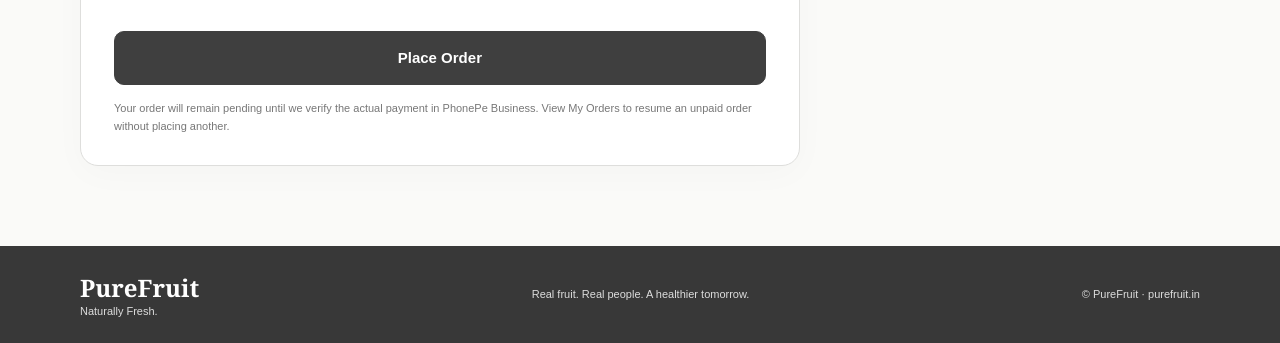
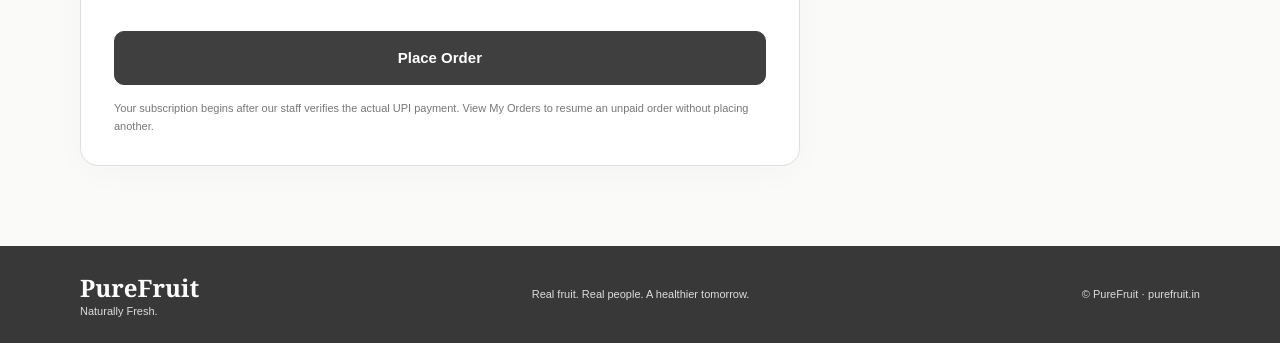
Before and after one commit to ParamMandloi/PureFruit, a Flask app: page /subscriptions in a window 1280 px wide. Shown: the part 2628-2971 px from the top of the page. Run offline with Flask 3, Linux system fonts and the light colour scheme; some libraries are stand-ins or nearby versions.

Commit message:
Align subscription checkout recipient with current HUF UPI and update refreshed hero tests

```diff
--- a/app.py
+++ b/app.py
@@ -413,7 +413,8 @@ def index():
     return render_template(
         "index.html", csrf=csrf_token(), min_start=next_available_day().isoformat(),
         razorpay_ready=PAYMENTS_READY, razorpay_key_id=RAZORPAY_KEY_ID, payment_mode=PAYMENT_MODE,
-        checkout=checkout_config(),
+        checkout=checkout_config(), upi_payee_name=UPI_PAYEE_NAME,
+        pay_mobile_number="9619140077",
     )
 
 
@@ -559,7 +560,7 @@ def create_upi_order():
         link_customer_order(con, order_ref, token)
     send_order_alert("new", validated)
     response = jsonify(reference=order_ref, amount=validated["price"],
-                      payee="GREENRISE BUZZ PRIVATE LIMITED", status="payment_pending",
+                      payee=UPI_PAYEE_NAME, status="payment_pending",
                       my_orders=url_for("my_orders"))
     return set_customer_cookie(response, token), 201
 
--- a/templates/index.html
+++ b/templates/index.html
@@ -4,7 +4,7 @@
   <meta charset="utf-8">
   <meta name="viewport" content="width=device-width, initial-scale=1">
   <meta name="theme-color" content="#f7f7f5">
-  <meta name="description" content="PureFruit: naturally fresh 300 ml juice delivered at L&T Serene County. Order your fixed weekday subscription and pay using PhonePe UPI QR.">
+  <meta name="description" content="PureFruit fresh cold-pressed 300 ml juices. Professional juicing, carefully selected seasonal fruits, and flexible five- or twenty-day subscriptions.">
   <meta name="csrf-token" content="{{ csrf }}">
   <title>PureFruit · Naturally Fresh</title>
   <link rel="stylesheet" href="{{ url_for('static', filename='style.css', v='dhanteras-2026-live') }}">
@@ -175,7 +175,7 @@
           <input class="invisible-field" name="website" type="text" tabindex="-1" autocomplete="off" aria-hidden="true">
           <div id="form-error" class="form-error" role="alert" hidden></div>
           <button class="button button-dark button-submit" type="submit" id="submit-order">Place Order</button>
-          <p class="after-submit">Your order will remain pending until we verify the actual payment in PhonePe Business. <a href="{{ url_for('my_orders') }}">View My Orders</a> to resume an unpaid order without placing another.</p>
+          <p class="after-submit">Your subscription begins after our staff verifies the actual UPI payment. <a href="{{ url_for('my_orders') }}">View My Orders</a> to resume an unpaid order without placing another.</p>
           <div id="form-success" class="form-success" role="status" hidden></div>
           <section class="upi-checkout" id="upi-checkout" hidden aria-live="polite">
             <h3>Pay for your subscription</h3>
@@ -191,15 +191,14 @@
               <summary>Scan or save payment QR</summary>
               <div class="upi-qr-contents">
                 <img id="upi-qr-image" alt="UPI QR with the selected PureFruit order amount prefilled" class="upi-dynamic-qr" width="280" height="280" hidden>
-                <p class="hint">Payee: <strong>GREENRISE BUZZ PRIVATE LIMITED</strong>. Check the amount before paying. On the same phone, save the QR and scan it from your UPI app's gallery, if supported.</p>
+                <p class="hint">Bank-registered payee: <strong>{{ upi_payee_name }}</strong>. Check the recipient and amount before paying. On the same phone, save the QR and scan it from your UPI app's gallery, if supported.</p>
                 <a id="upi-save-qr" class="gray-link" href="#" download="PureFruit-UPI-Payment.png" hidden>Save payment QR</a>
               </div>
             </details>
             <button id="upi-paid-claim" class="button button-outline upi-completed-button" type="button">I've completed payment</button>
             <p id="upi-payment-feedback" role="status" class="hint"></p>
-            <details class="upi-fallback"><summary>QR not working? Use original PhonePe QR</summary>
-              <p class="hint">This QR does not prefill the amount. Enter the exact plan amount manually. Staff must still verify the real bank credit.</p>
-              <img src="{{ url_for('static', filename='phonepe-qr.jpg', v='upi-1') }}" alt="Original GreenRise Buzz PhonePe merchant QR" class="upi-original-qr" width="743" height="1280">
+            <details class="upi-fallback"><summary>QR not working? Pay to mobile number</summary>
+              <p class="hint">In PhonePe or Google Pay, choose Pay to mobile number and enter <strong>{{ pay_mobile_number }}</strong>. Verify the receiving account and manually enter the subscription amount shown above. Then tap “I've completed payment” only after a successful transfer. Staff will verify bank credit.</p>
             </details>
           </section>
         </form>
```
Also changed, not shown: tests/test_daily_orders.py (+5 -1 lines).
